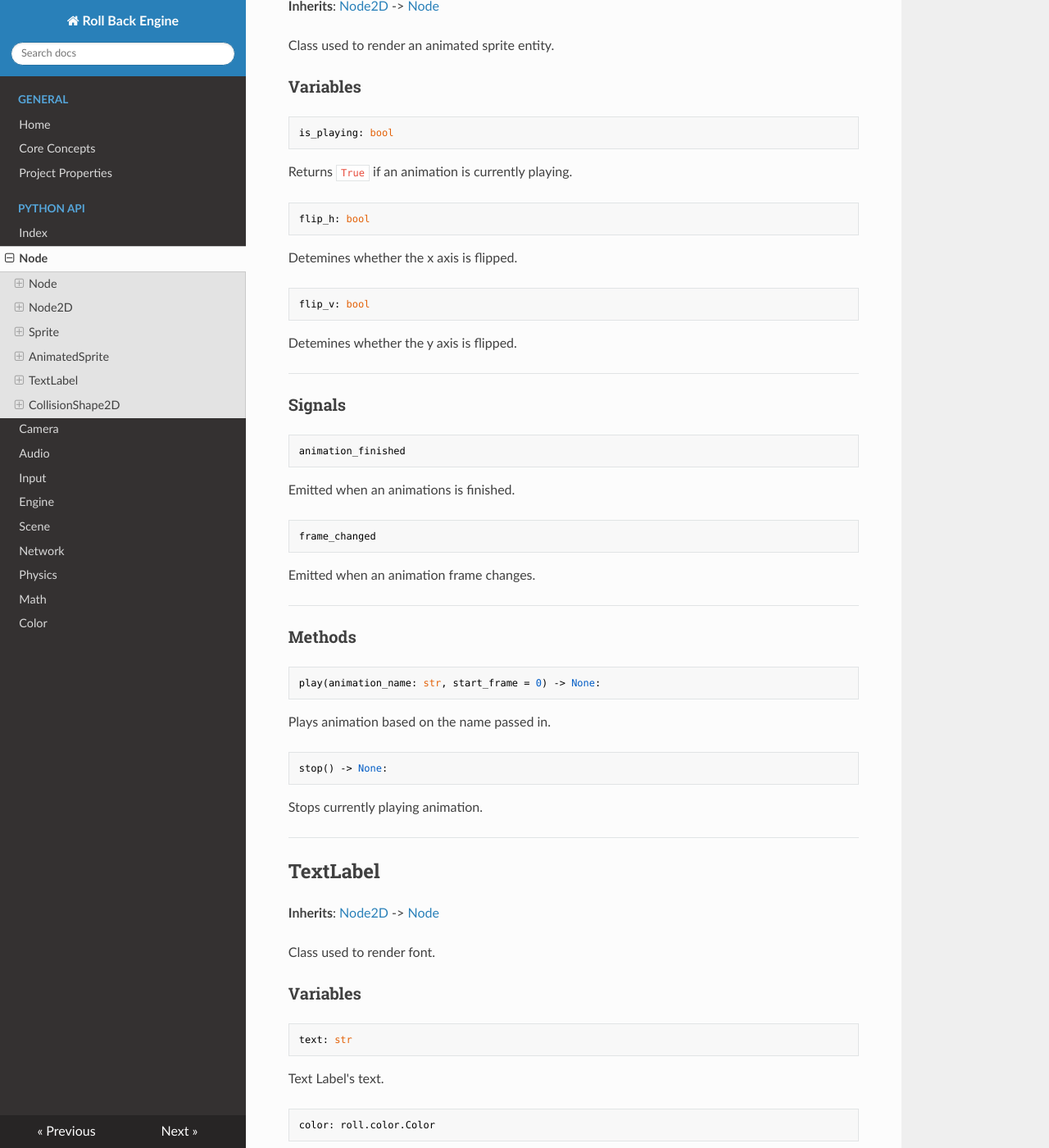
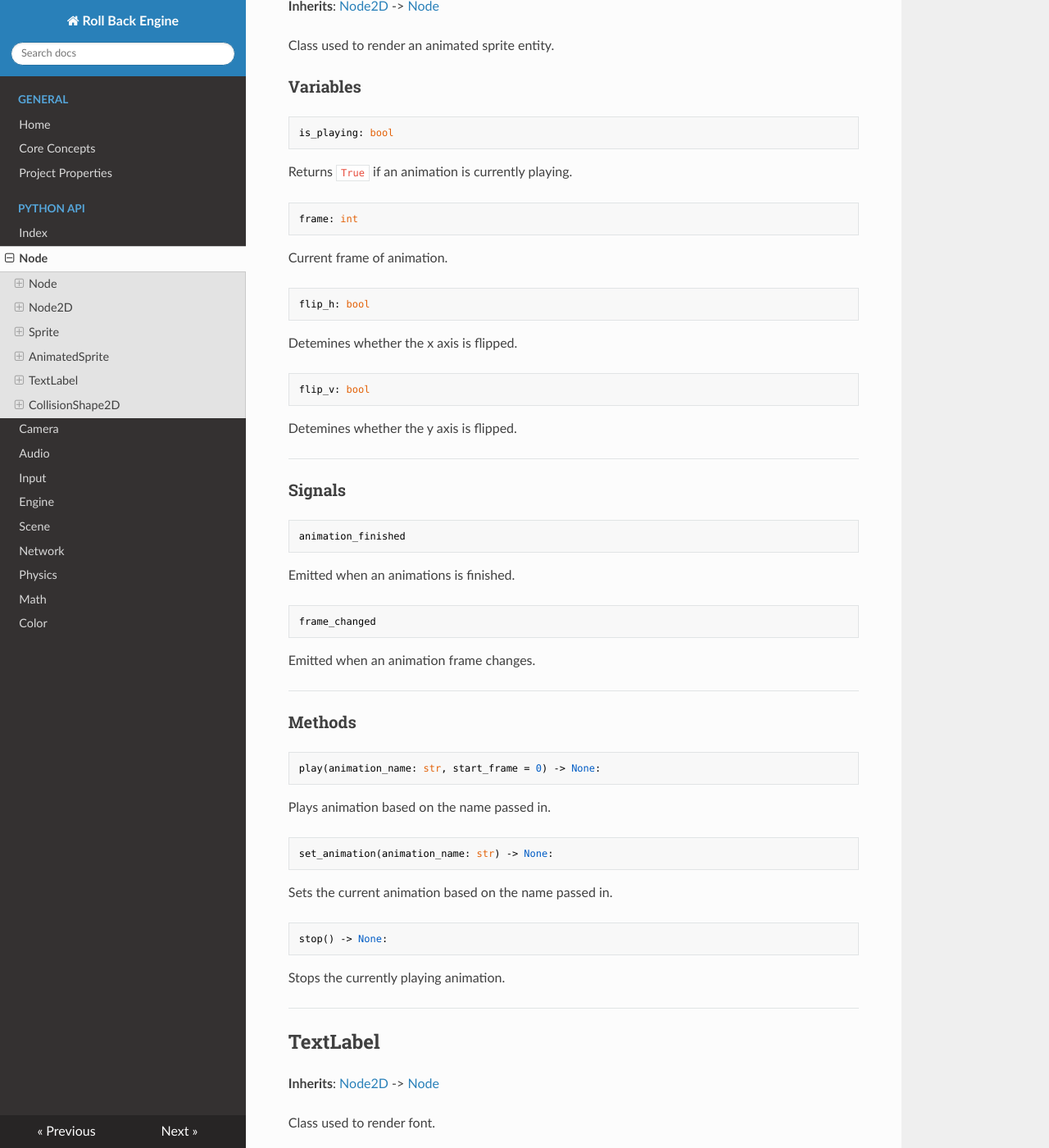
Before and after one commit to Chukobyte/seika-engine, an MkDocs documentation site: the page built from docs/python_api/node.md, in a window 1280 px wide and 1400 px high, scrolled down 3364 px. Shown: the whole window at 82% size. Built offline with MkDocs 1.6.1, drawn with Linux system fonts in a browser that asks for light colours; nearby versions of some CDN libraries.

Commit message:
Updated AnimatedSprite docs.

````diff
--- a/docs/python_api/node.md
+++ b/docs/python_api/node.md
@@ -180,6 +180,12 @@ is_playing: bool
 Returns `True` if an animation is currently playing.
 
 ```python
+frame: int
+```
+
+Current frame of animation.
+
+```python
 flip_h: bool
 ```
 
@@ -218,10 +224,16 @@ play(animation_name: str, start_frame = 0) -> None:
 Plays animation based on the name passed in.
 
 ```python
+set_animation(animation_name: str) -> None:
+```
+
+Sets the current animation based on the name passed in.
+
+```python
 stop() -> None:
 ```
 
-Stops currently playing animation.
+Stops the currently playing animation.
 
 ---
 
````
